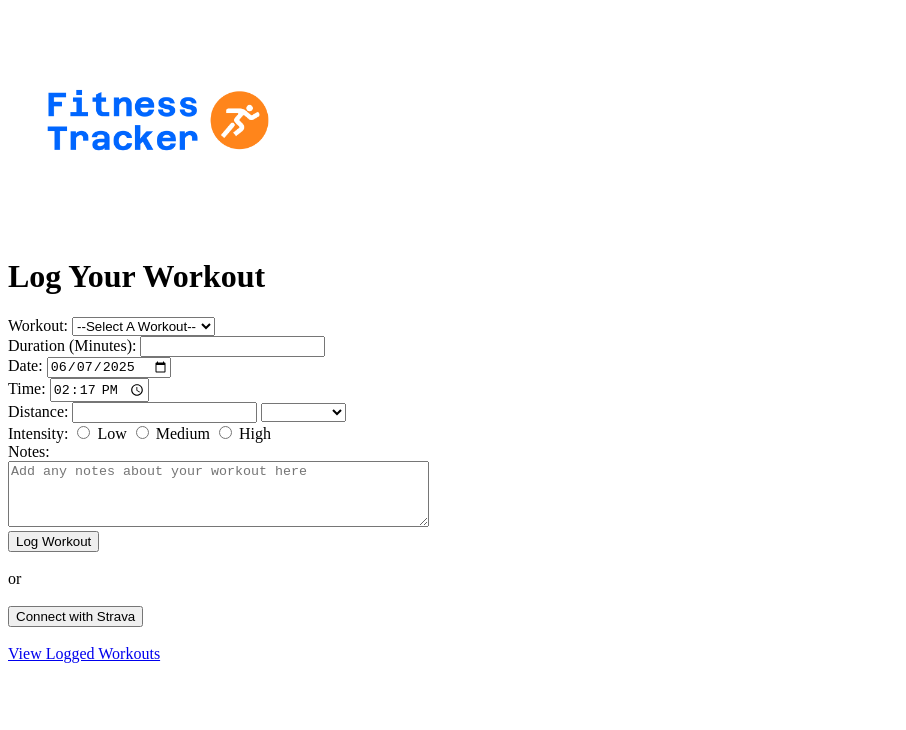
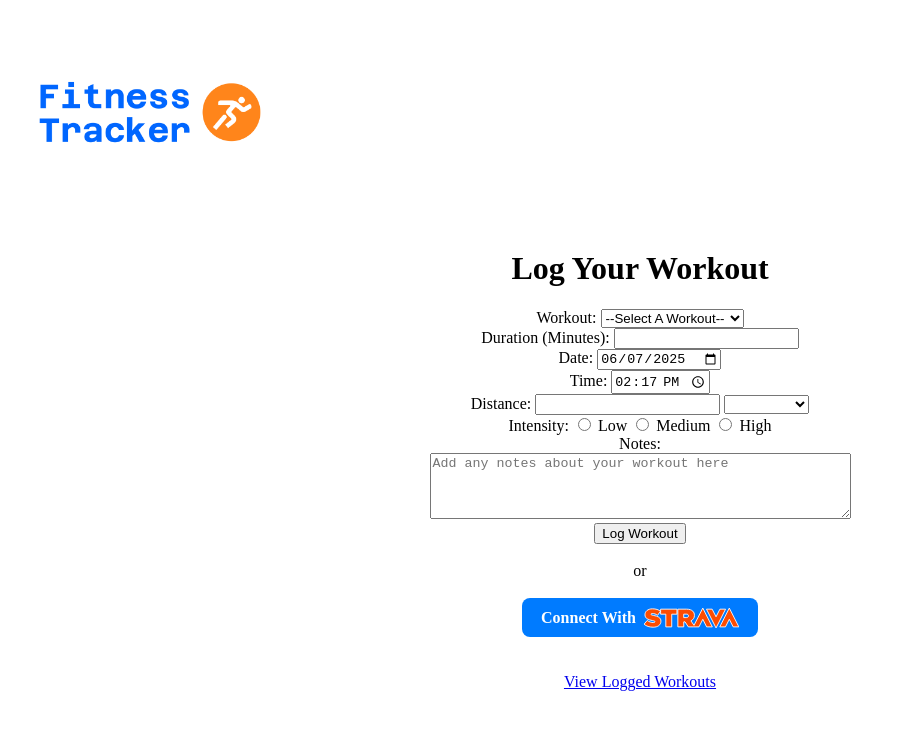
Before and after one commit to gavincorlette/fitness-tracker, a website: page frontend/index.html in a window 1280 px wide. Shown: the whole page, without its empty margins (0-906 px from the left). Drawn offline with Linux system fonts and the light colour scheme.

Commit message:
basic css, added strava logo to button

```diff
--- a/frontend/index.html
+++ b/frontend/index.html
@@ -3,10 +3,14 @@
 <head>
     <meta charset="UTF-8">
     <meta name="viewport" content="width=device-width, initial-scale=1.0">
+    <title>Workout Tracker</title>
+    <link rel="stylesheet" href="styles.css">
+</head>
+<header>
     <img src="images/fitness-tracker-high-resolution-logo.png" alt="Fitness Tracker Logo" style="width: 300px; height: auto;">
-    <title>Workout Tracker</title>
-</head>
+</header>
 <body>
+    <div class="page-container">
     <h1>Log Your Workout</h1>
     <form id="workout-form">
         <label for="workout-type">Workout: </label>
@@ -51,12 +55,15 @@
     </form><br>
     or<br>
     <br>
-    <a href="https://www.strava.com/oauth/authorize?client_id=162525&response_type=code&redirect_uri=http://localhost:3000/strava/callback&scope=read,activity:read_all&approval_prompt=auto">
-        <button>Connect with Strava</button>
+    <a href="https://www.strava.com/oauth/authorize?client_id=162525&response_type=code&redirect_uri=http://localhost:3000/strava/callback&scope=read,activity:read_all&approval_prompt=auto"
+    class="strava-btn">
+    Connect With
+    <img src="images/strava_logo.svg" alt="Strava Logo" class="strava-icon">
     </a>
     <br>
     <br>
     <a href="workouts.html">View Logged Workouts</a>
     <script src="script.js" defer></script>
+    </div>
 </body>
 </html>
--- /dev/null
+++ b/frontend/styles.css
@@ -0,0 +1,33 @@
+html, body {
+  height: 100%;
+  margin: 0;
+  background-color: #ffffff;
+}
+.page-container {
+  display: flex;
+  flex-direction: column;
+  justify-content: center;
+  align-items: center;
+  text-align: center;
+}
+
+.strava-btn {
+  display: flex;
+  align-items: center;
+  gap: 0.5rem;
+  background-color: #007BFF;
+  color: white;
+  font-weight: bold;
+  border: none;
+  text-decoration: none;
+  padding: 0.6rem 1.2rem;
+  border-radius: 8px;
+  cursor: pointer;
+  font-size: 1rem;
+}
+
+.strava-icon {
+  height: 20px;
+  width: auto;
+  stroke: white;
+}
```
Also changed, not shown: frontend/workouts.html (+3 -0 lines), frontend/images/strava_logo.svg (added).
